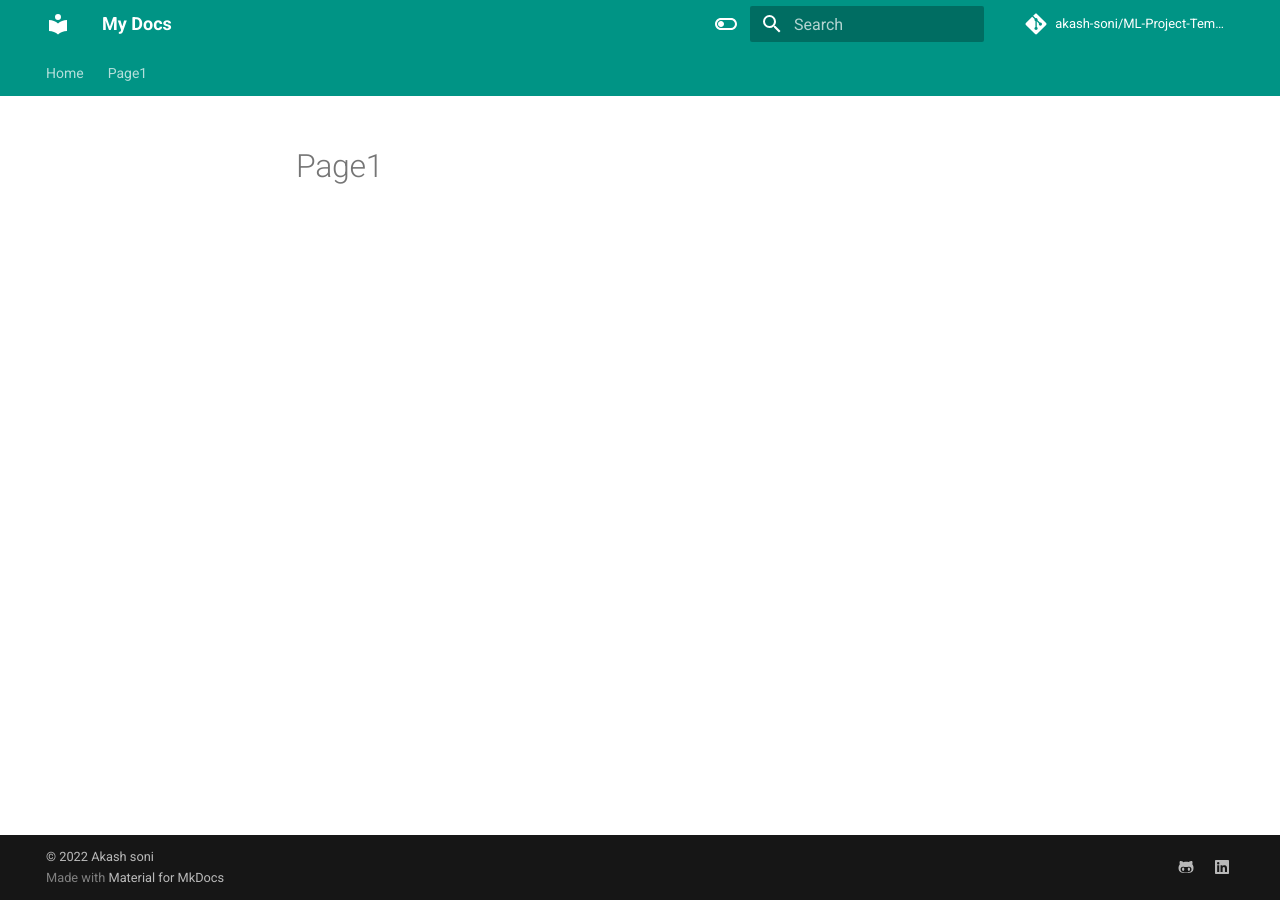
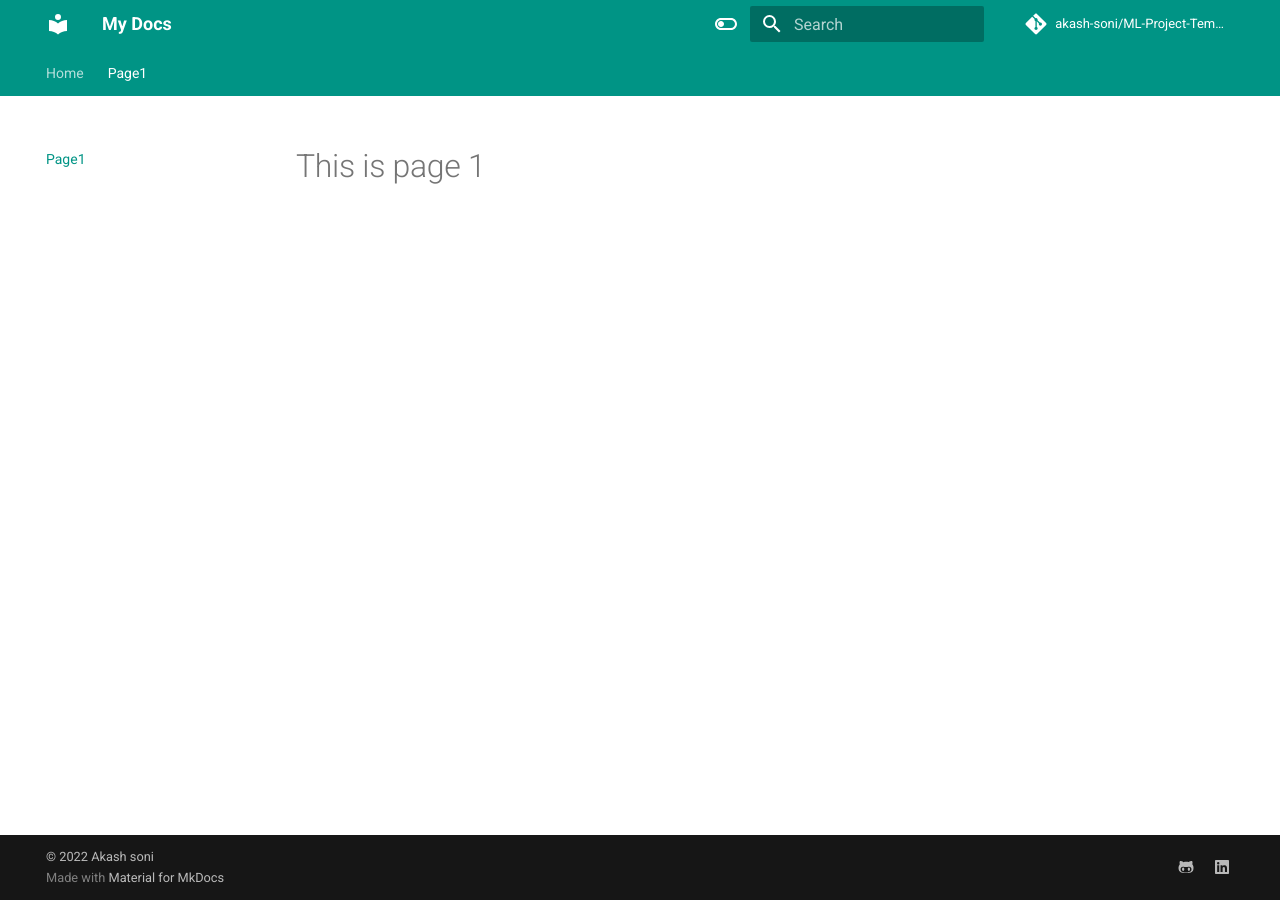
Before and after one commit to akash-soni/ML-Project-Template, an MkDocs documentation site: the page built from docs/page1.md, in a window 1280 px wide. Built offline with MkDocs 1.6.1 and Material for MkDocs 9.7.7, drawn with Linux system fonts in a browser that asks for light colours; comment, search, counter and statistics services are not loaded.

Commit message:
typo corrected

```diff
--- a/docs/javascripts/mathjax.js
+++ b/docs/javascripts/mathjax.js
@@ -3,14 +3,14 @@ window.MathJax = {
     inlineMath: [["\\(", "\\)"]],
     displayMath: [["\\[", "\\]"]],
     processEscapes: true,
-      processEnvironments: true
+    processEnvironments: true,
   },
   options: {
     ignoreHtmlClass: ".*|",
-      processHtmlClass: "arithmatex"
-    }
+    processHtmlClass: "arithmatex",
+  },
 };
 
 document$.subscribe(() => {
-    MathJax.typesetPromise()
-  })
+  MathJax.typesetPromise();
+});
--- a/docs/page1.md
+++ b/docs/page1.md
@@ -1 +1 @@
-# Page1
+# This is page 1
--- a/mkdocs.yml
+++ b/mkdocs.yml
@@ -3,7 +3,7 @@ site_name: My Docs
 # defeine TOC or order of website-
 nav:
   - Home: index.md
-  - Page1: Page1.md
+  - Page1: page1.md
 
 site_author: Akash soni
 site_description: >-
```
Lines whose indentation alone changed are shown as unchanged.
